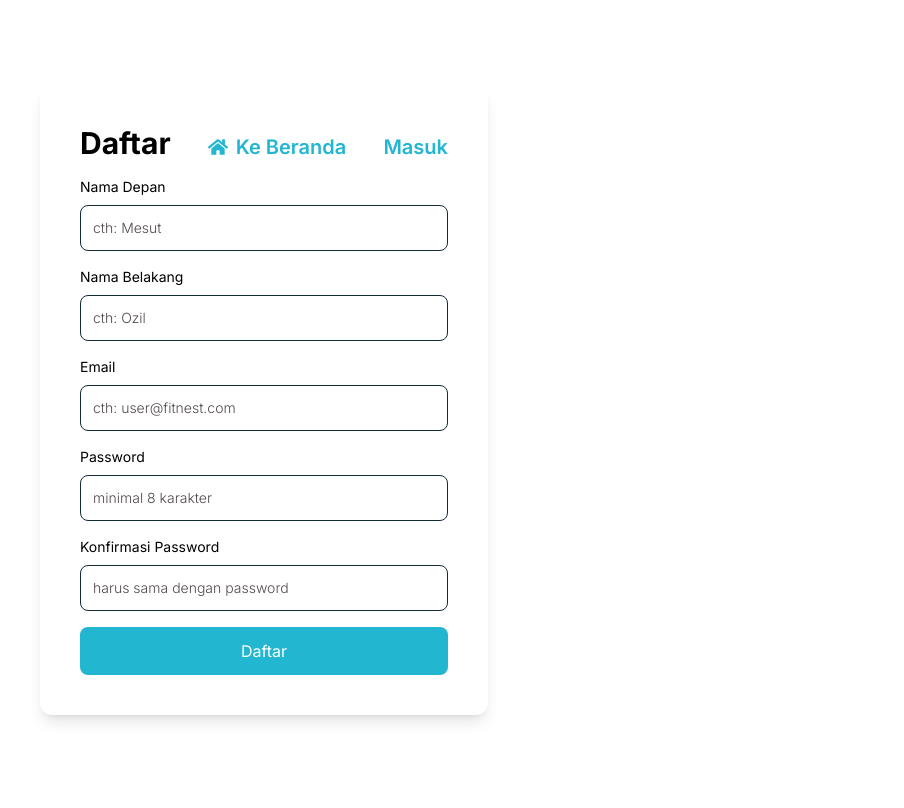
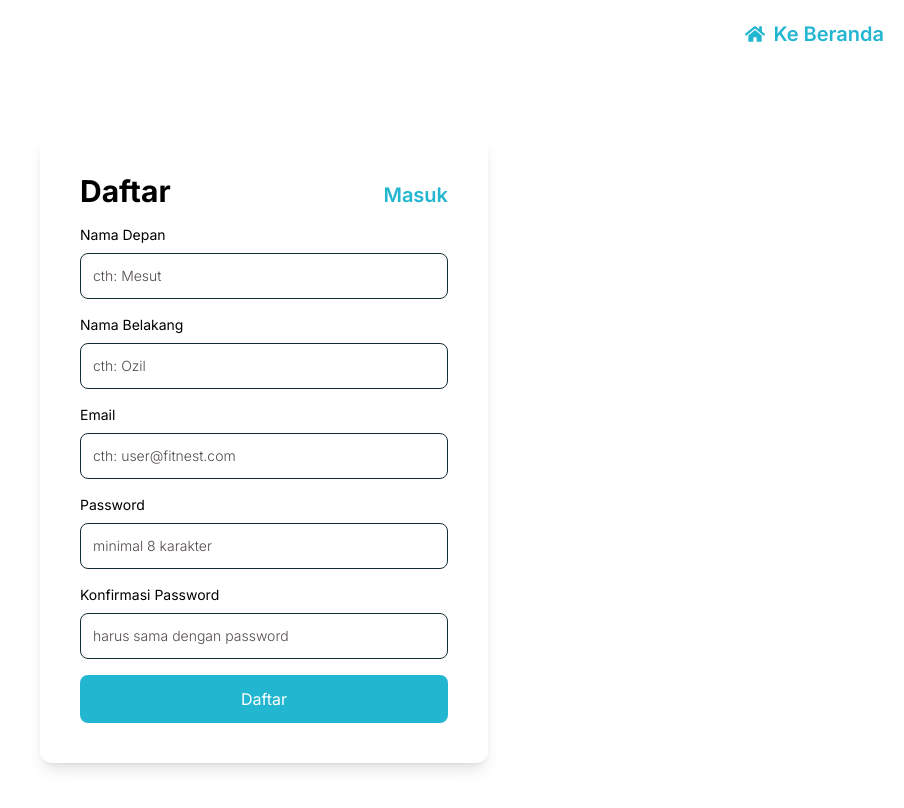
Before and after one commit to FIFA-Corp/fitnest, a React (Vite) app: page /register in a window 1280 px wide. Shown: the top 808 px of the page, without its empty margins (376-1280 px from the left). Built offline with nearby package versions, Linux system fonts and the light colour scheme.

Commit message:
chore: change position of the back button

```diff
--- a/src/routes/login.tsx
+++ b/src/routes/login.tsx
@@ -51,6 +51,14 @@ export default function Login() {
   };
 
   return (
+    <>
+      <Link
+        to="/"
+        className="flex items-center justify-end gap-2 pt-5 pr-5 text-xl font-semibold text-custom-blue-primary"
+      >
+        <FaHome />
+        Ke Beranda
+      </Link>
       <div className="flex min-h-screen items-center justify-center bg-custom-white  p-4">
         <form
           onSubmit={onSubmitHandle}
@@ -60,13 +68,6 @@ export default function Login() {
             <h1 className="text-3xl font-bold text-custom-black-primary">
               Masuk
             </h1>
-          <Link
-            to="/"
-            className="flex items-center gap-2 text-xl font-semibold text-custom-blue-primary"
-          >
-            <FaHome />
-            Ke Beranda
-          </Link>
             {productId ? (
               <Link
                 to={`/register?productId=${productId}`}
@@ -119,5 +120,6 @@ export default function Login() {
           </button>
         </form>
       </div>
+    </>
   );
 }
--- a/src/routes/register.tsx
+++ b/src/routes/register.tsx
@@ -56,6 +56,14 @@ export default function Register() {
   };
 
   return (
+    <>
+      <Link
+        to="/"
+        className="flex items-center justify-end gap-2 pt-5 pr-5 text-xl font-semibold text-custom-blue-primary"
+      >
+        <FaHome />
+        Ke Beranda
+      </Link>
       <div className="flex min-h-screen items-center justify-center bg-custom-white p-4">
         <form
           onSubmit={registerHandle}
@@ -65,13 +73,6 @@ export default function Register() {
             <h1 className="text-3xl font-bold text-custom-black-primary">
               Daftar
             </h1>
-          <Link
-            to="/"
-            className="flex items-center gap-2 text-xl font-semibold text-custom-blue-primary"
-          >
-            <FaHome />
-            Ke Beranda
-          </Link>
             {productId ? (
               <Link
                 to={`/login?productId=${productId}`}
@@ -156,5 +157,6 @@ export default function Register() {
           </button>
         </form>
       </div>
+    </>
   );
 }
```
Lines whose indentation alone changed are shown as unchanged.
